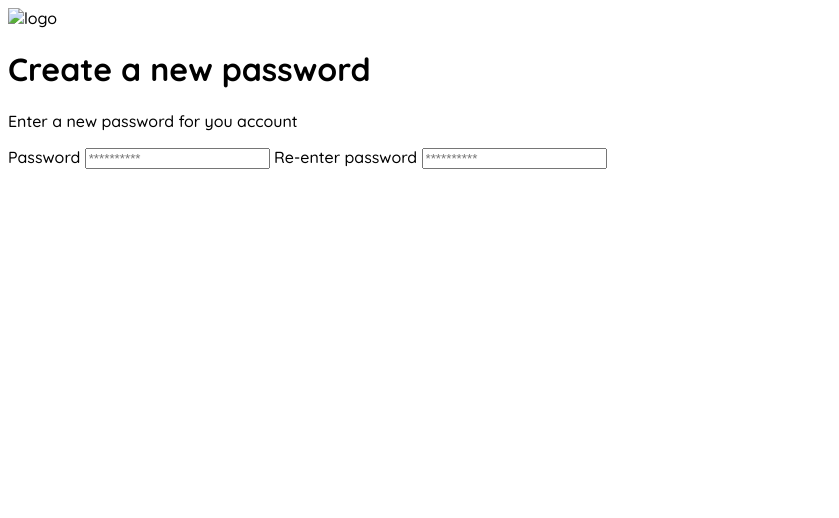
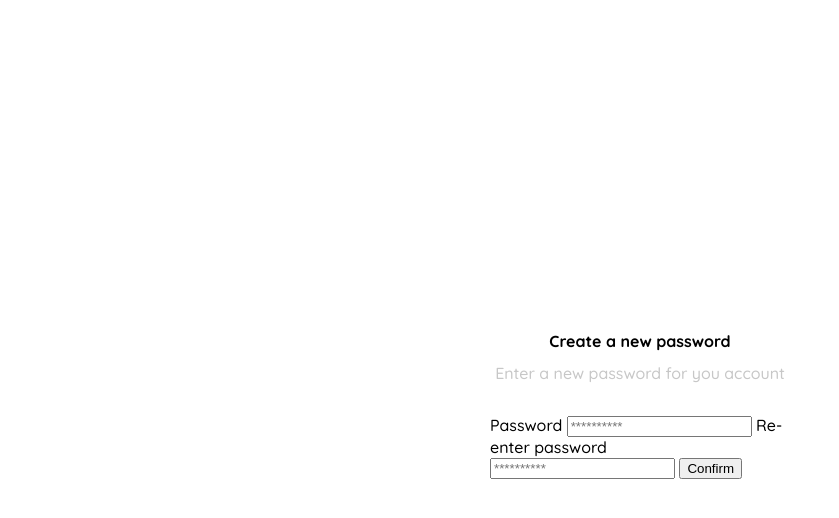
Before and after one commit to Jonatan008Repo/frontEnd-developer-1, a plain HTML site: page index.html in a window 1280 px wide. Shown: the whole page, without its empty margins (0-839 px from the left). Drawn offline with Linux system fonts and the light colour scheme.

Commit message:
more add class

```diff
--- a/index.html
+++ b/index.html
@@ -1,5 +1,5 @@
 <!DOCTYPE html>
-<html lang="en">
+<html lang="es">
 
   <head>
     <meta charset="UTF-8">
@@ -18,17 +18,56 @@
         --dark: #232830;
         --text-input-field: #f7f7f7f;
         --very-light-pink: #c7c7c7;
+        --sm: 14px;
+        --md: 16px: --lg:18px;
       }
 
       /* Text style catalog */
       body {
+        margin: 0;
         font-family: 'Quicksand', sans-serif;
       }
+
+      .login {
+        width: 100%;
+        height: 100vh;
+        display: grid;
+        place-items: center;
+      }
+
+      .form-container {
+        display: grid;
+        grid-template-rows: auto 1fr auto;
+        width: 300px;
+      }
+
+      .logo {
+        width: 150px;
+        margin-bottom: 48px;
+        justify-self: center;
+        display: none;
+      }
+
+      .title {
+        font-size: var(--lg);
+        margin-bottom: 12px;
+        text-align: center;
+
+      }
+      .subtitle{
+        color: var(--very-light-pink);
+        font-size: var(--md);
+        margin-top: 0;
+        margin-bottom: 32px;
+        text-align: center;
+      }
+
+
     </style>
   </head>
   <div class="login">
     <div class="form-container">
-      <img src="" alt="logo" class="logo">
+      <img src="./logos/logo_yard_sale.svg" alt="logo" class="logo">
       <h1 class="title">Create a new password</h1>
       <p class="subtitle">
         Enter a new password for you account
@@ -38,6 +77,7 @@
         <input type="password" name="" id="password" placeholder="**********" class="input input-password">
         <label for="new-password" class="label">Re-enter password</label>
         <input type="password" name="" id="new-password" placeholder="**********" class="input input-password">
+        <input type="submit" value="Confirm" class="primary-button login-button">
       </form>
     </div>
   </div>
```
